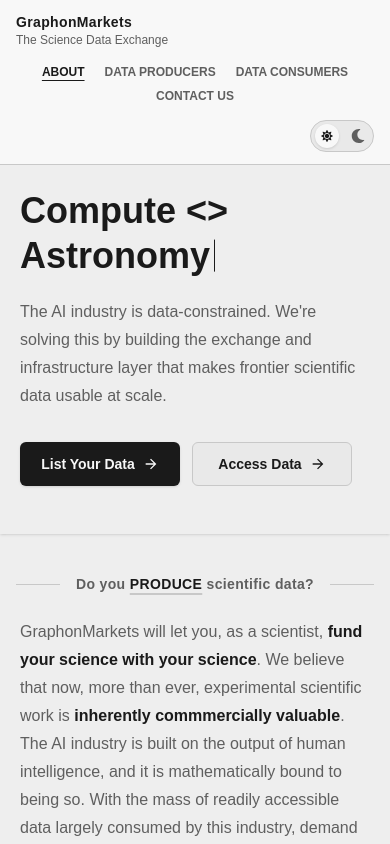
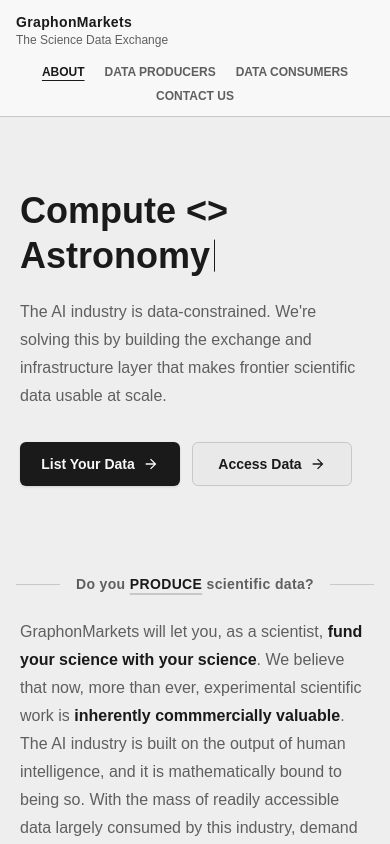
Before and after one commit to iamaray/graphon_one_pager, a Next.js app in the folder graphon-one-pager/: page / in a window 390 px wide. Shown: the top 844 px of the page. Built offline with nearby package versions, Linux system fonts and the light colour scheme.

Commit message:
minor changes

```diff
--- a/graphon-one-pager/app/page.tsx
+++ b/graphon-one-pager/app/page.tsx
@@ -2,14 +2,14 @@
 import InfoCard, { type ExpandedInfoCardRow } from "@/components/InfoCard";
 import InfoCardRowLayout from "@/components/InfoCardRowLayout";
 import DelinUserTypeHeader from "@/components/DelinUserTypeHeader";
-import DelinAboutUsHeader from "@/components/DelinAboutUsHeader";
+// import DelinAboutUsHeader from "@/components/DelinAboutUsHeader";
 
 import { BsGpuCard } from "react-icons/bs";
 import { FaShield } from "react-icons/fa6";
 import { MdStorage, MdScience } from "react-icons/md";
 import { PiGraphFill } from "react-icons/pi";
 import { TbContract } from "react-icons/tb";
-import { FaMessage } from "react-icons/fa6";
+// import { FaMessage } from "react-icons/fa6";
 
 function PlaceholderDemo({ label }: { label: string }) {
   return (
--- a/graphon-one-pager/components/TopCard.tsx
+++ b/graphon-one-pager/components/TopCard.tsx
@@ -34,7 +34,7 @@
 
 export default function TopCard() {
   return (
-    <section className="w-full px-5 py-12 shadow-sm sm:py-16">
+    <section className="w-full px-5 py-12 sm:py-16">
       <div className="mx-auto flex max-w-3xl flex-col">
         <h1 className="max-w-3xl text-4xl font-semibold leading-tight text-foreground sm:text-5xl">
           Compute &lt;&gt; <TypedHeroWord />
--- a/graphon-one-pager/components/TopNavLayout.tsx
+++ b/graphon-one-pager/components/TopNavLayout.tsx
@@ -14,7 +14,7 @@
           <p className="text-xs text-text-muted">The Science Data Exchange</p>
         </div>
         <TopNav />
-        <ThemeToggle />
+        {/* <ThemeToggle /> */}
       </div>
     </nav>
   );
```
